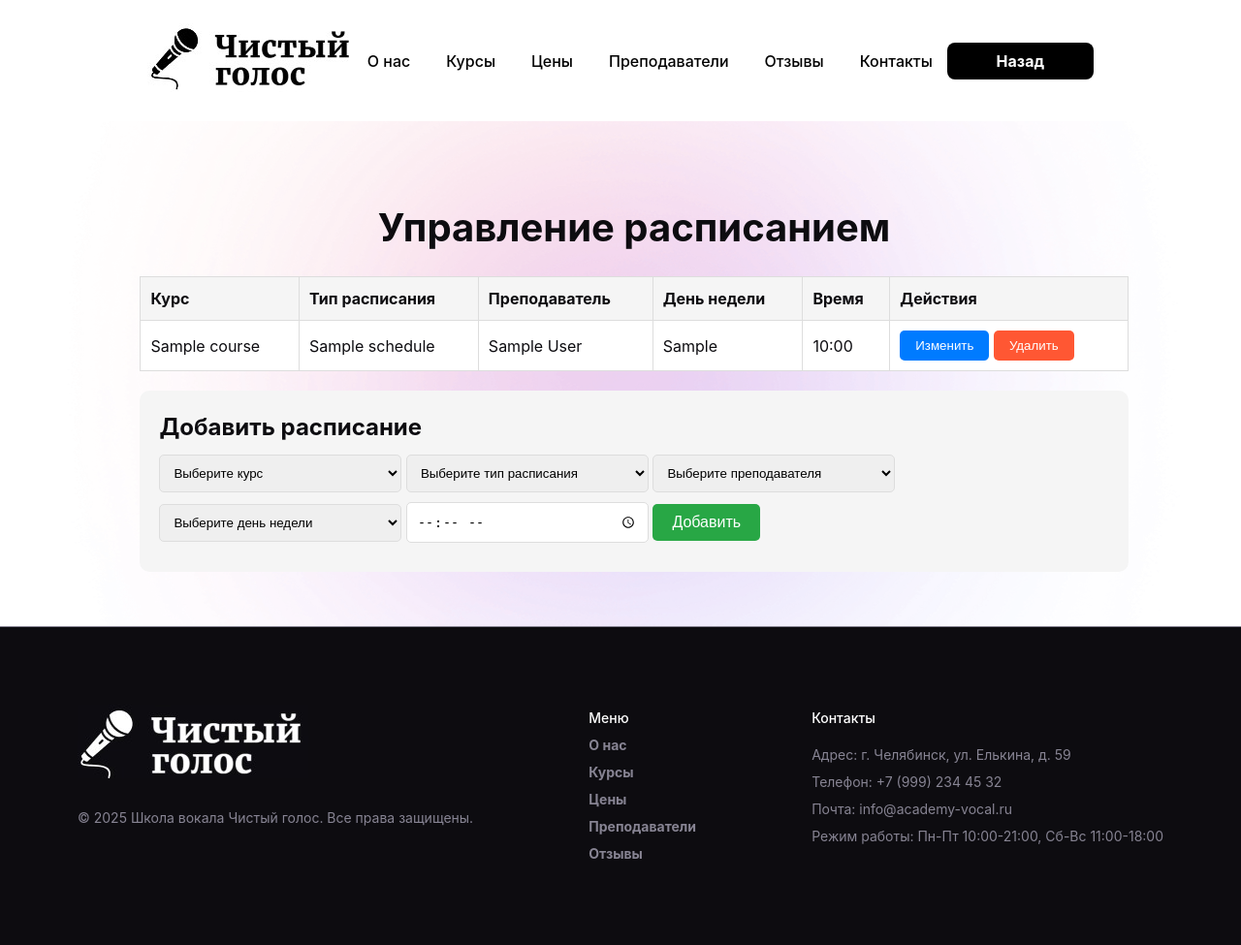
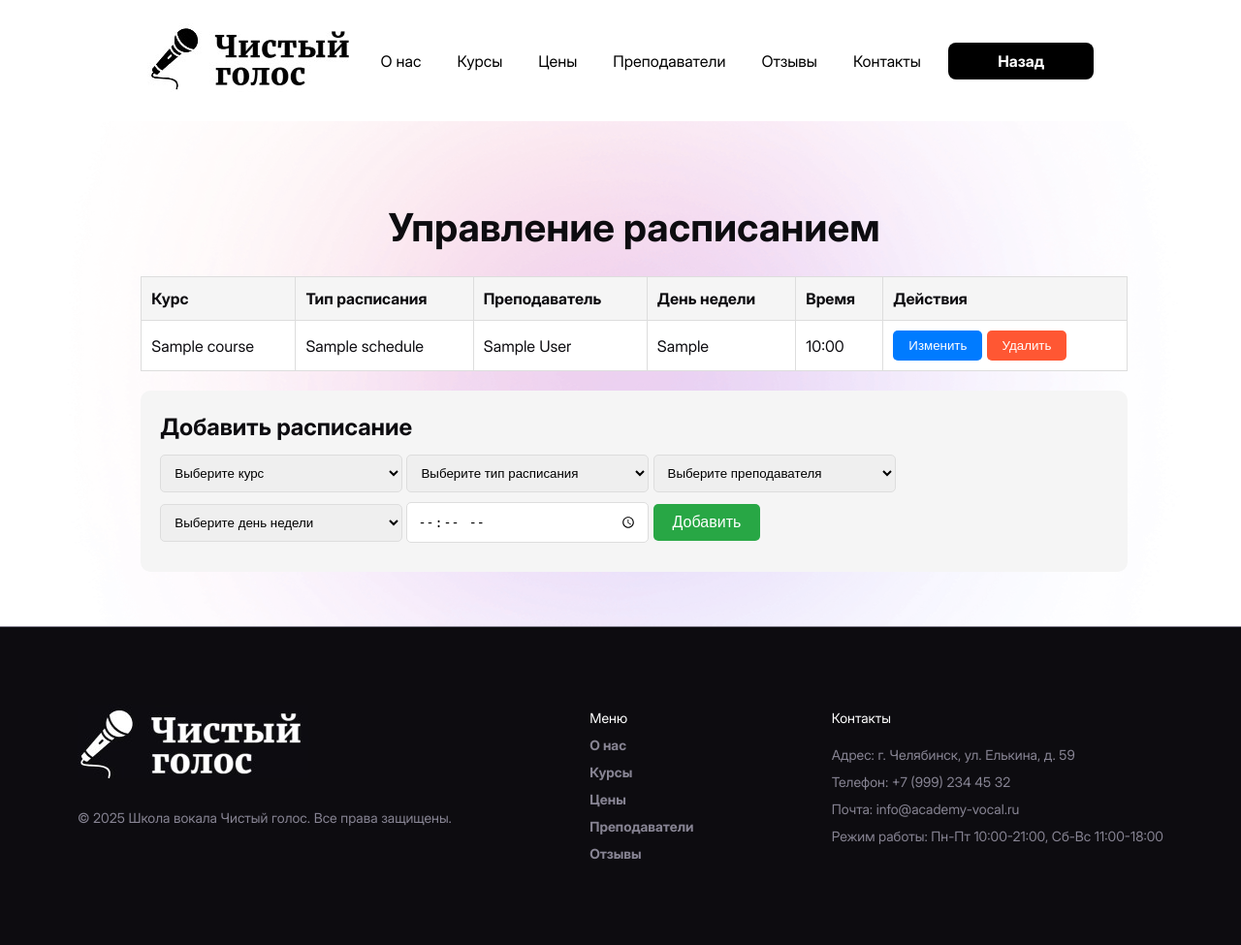
Before and after one commit to StemmiDI/academuiVokala, a PHP site: page /admin/admin-rasp.php in a window 1280 px wide. Shown: the whole page at 97% size. Run offline with PHP 8.4, Linux system fonts and the light colour scheme; tables that the repository leaves empty or names only in its code hold one stand-in row (values such as "Sample post").

Commit message:
добавила стили подключения шрифтов локально

```diff
--- a/css/uk.css
+++ b/css/uk.css
@@ -1,3 +1,36 @@
+/* Подключаем Regular */
+@font-face {
+  font-family: "Inter";
+  src: url("../fonts/Inter-Regular.woff2") format("woff2");
+  font-weight: 400;
+  font-style: normal;
+}
+@font-face {
+  font-family: "Inter";
+  src: url("../fonts/Inter-SemiBold.woff2") format("woff2");
+  font-weight: 600;
+  font-style: normal;
+}
+@font-face {
+  font-family: "Inter";
+  src: url("../fonts/Inter-Bold.woff2") format("woff2");
+  font-weight: 700;
+  font-style: normal;
+}
+
+/* Bricolage Grotesque */
+@font-face {
+  font-family: "Bricolage Grotesque";
+  src: url("../fonts/BricolageGrotesque-Bold.woff2") format("woff2");
+  font-weight: 700;
+  font-style: normal;
+}
+@font-face {
+  font-family: "Bricolage Grotesque";
+  src: url("../fonts/BricolageGrotesque-SemiBold.woff2") format("woff2");
+  font-weight: 600;
+  font-style: normal;
+}
 /* Base styles */
 * {
   margin: 0;
```
